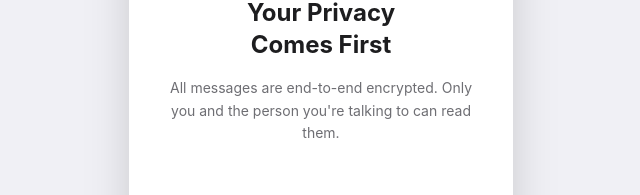
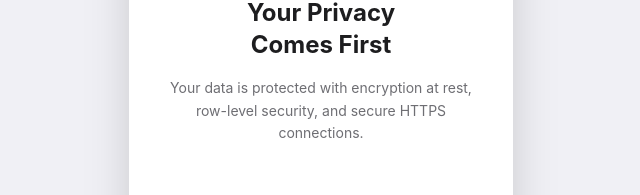
Before and after one commit to sabeerhub/Sparks, a Next.js app: page /welcome in a window 1280 px wide. Shown: the part 363-558 px from the top of the page, without its empty margins (319-959 px from the left). Built offline with nearby package versions, Linux system fonts and the light colour scheme; no server answers.

Commit message:
Fix critical routing bug: move all Settings sub-pages into (settings)/settings/ so URLs match navigation links

```diff
--- a/app/(onboarding)/welcome/page.tsx
+++ b/app/(onboarding)/welcome/page.tsx
@@ -9,7 +9,7 @@ import { Button } from "@/components/ui/Button";
 const SLIDES = [
   {
     title: "Your Privacy\nComes First",
-    desc: "All messages are end-to-end encrypted. Only you and the person you're talking to can read them.",
+    desc: "Your data is protected with encryption at rest, row-level security, and secure HTTPS connections.",
     bg: "var(--color-blue-light)",
     iconBg: "var(--color-blue)",
     icon: "shield",
```
Also changed, not shown: app/(settings)/settings/about/page.tsx (renamed from app/(settings)/about/page.tsx), app/(settings)/settings/account/page.tsx (renamed from app/(settings)/account/page.tsx), app/(settings)/settings/appearance/page.tsx (renamed from app/(settings)/appearance/page.tsx), app/(settings)/settings/help/page.tsx (renamed from app/(settings)/help/page.tsx), app/(settings)/settings/language/page.tsx (renamed from app/(settings)/language/page.tsx), app/(settings)/settings/notifications/page.tsx (renamed from app/(settings)/notifications/page.tsx), app/(settings)/settings/security/page.tsx (renamed from app/(settings)/security/page.tsx), app/(settings)/settings/storage/page.tsx (renamed from app/(settings)/storage/page.tsx).
